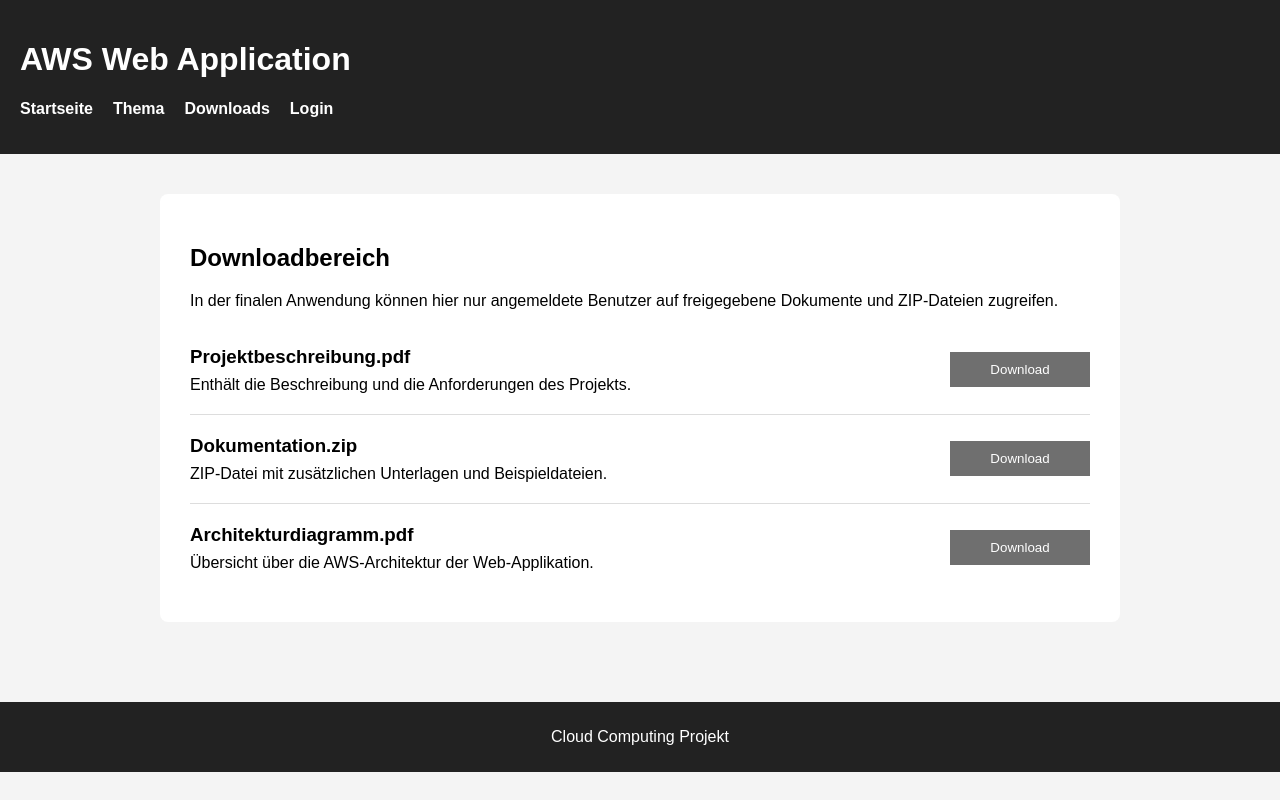
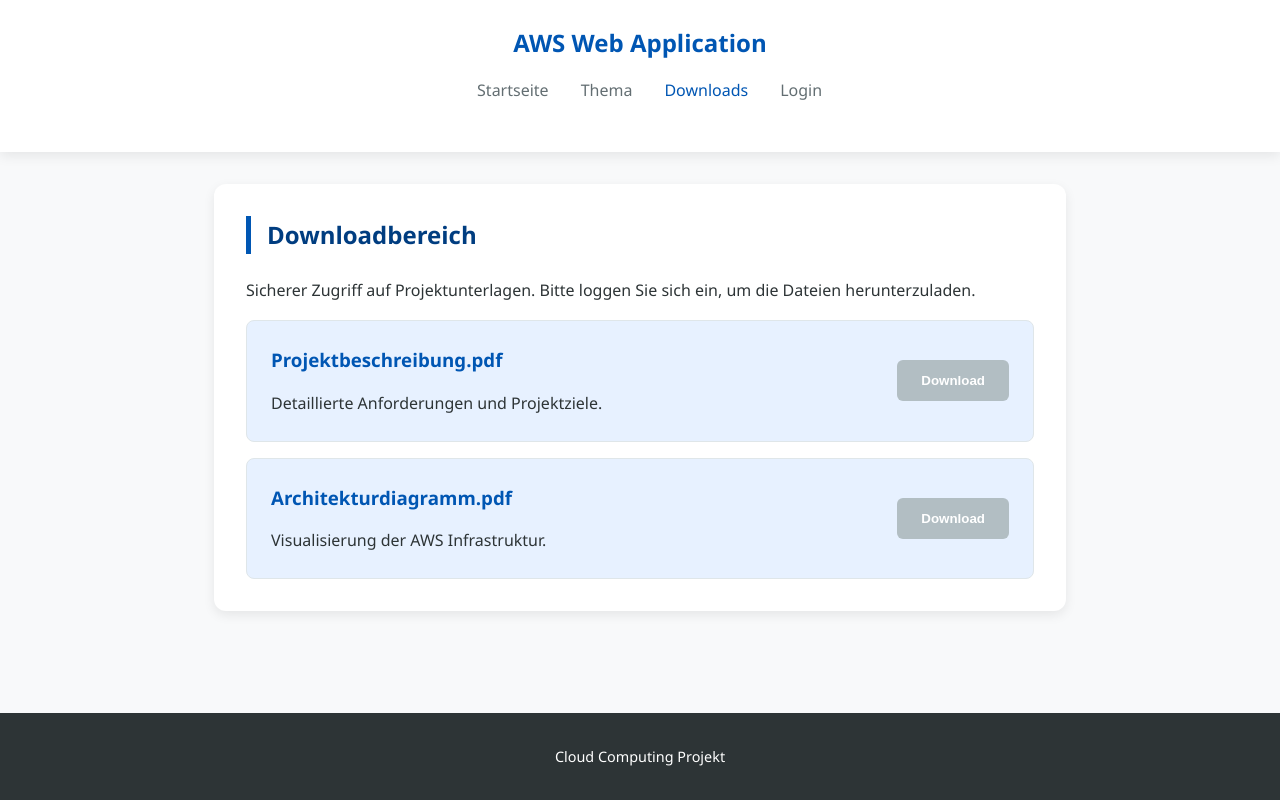
Before and after one commit to dmc141592/aws-webapp, a website: page public/html/downloads.html in a window 1280 px wide. Drawn offline with Linux system fonts and the light colour scheme.

Commit message:
Layout angepasst

```diff
--- a/public/css/style.css
+++ b/public/css/style.css
@@ -1,158 +1,193 @@
-body {
-
-font-family: Arial, sans-serif;
-margin: 0;
-background: #f4f4f4;
-
+/* Grundlegende Einstellungen */
+:root {
+    --primary-blue: #0056b3;
+    --light-blue: #e7f1ff;
+    --dark-blue: #003d80;
+    --bg-white: #ffffff;
+    --text-black: #2d3436;
+    --text-gray: #636e72;
+    --border-color: #dfe6e9;
+    --shadow: 0 4px 12px rgba(0, 0, 0, 0.08);
+    --transition: all 0.3s ease;
 }
 
+* {
+    box-sizing: border-box;
+    margin: 0;
+    padding: 0;
+}
+
+body {
+    font-family: 'Segoe UI', Roboto, Helvetica, Arial, sans-serif;
+    line-height: 1.6;
+    color: var(--text-black);
+    background-color: #f8f9fa;
+    display: flex;
+    flex-direction: column;
+    min-height: 100vh;
+}
+
+/* Header & Navigation */
 header {
+    background-color: var(--bg-white);
+    box-shadow: var(--shadow);
+    padding: 1.5rem 2rem;
+    position: sticky;
+    top: 0;
+    z-index: 1000;
+}
 
-background: #222;
-color: white;
-padding: 20px;
-
+header h1 {
+    color: var(--primary-blue);
+    font-size: 1.5rem;
+    margin-bottom: 1rem;
+    text-align: center;
 }
 
 nav ul {
-
     list-style: none;
     display: flex;
-gap: 20px;
-padding: 0;
-
+    justify-content: center;
+    gap: 2rem;
 }
 
 nav a {
-
-color: white;
     text-decoration: none;
-font-weight: bold;
-
+    color: var(--text-gray);
+    font-weight: 500;
+    transition: var(--transition);
 }
 
-main {
-
-padding: 40px;
-
+nav a:hover, nav a.active {
+    color: var(--primary-blue);
 }
 
-.hero {
-
-background: white;
-padding: 30px;
-border-radius: 8px;
-
+/* Main Content Area */
+main {
+    flex: 1;
+    max-width: 900px;
+    margin: 2rem auto;
+    padding: 0 1.5rem;
+    width: 100%;
 }
 
-footer {
-
-margin-top: 40px;
-background: #222;
-color: white;
-padding: 10px;
-text-align: center;
-
+section {
+    background: var(--bg-white);
+    padding: 2rem;
+    border-radius: 12px;
+    box-shadow: var(--shadow);
+    margin-bottom: 2rem;
 }
 
-.login-container{
-
-max-width:400px;
-margin:auto;
-background:white;
-padding:30px;
-border-radius:8px;
-
+h2 {
+    color: var(--dark-blue);
+    margin-bottom: 1.5rem;
+    border-left: 5px solid var(--primary-blue);
+    padding-left: 1rem;
 }
 
-.login-container form{
-
-display:flex;
-flex-direction:column;
-gap:10px;
-
+h3 {
+    margin-bottom: 1rem;
+    color: var(--primary-blue);
 }
 
-.login-container input{
-
-padding:10px;
-font-size:16px;
-
+/* Listen-Styling */
+ul {
+    padding-left: 1.2rem;
+    margin-bottom: 1rem;
 }
 
-.login-container button{
-
-margin-top:10px;
-padding:10px;
-background:#333;
-color:white;
-border:none;
-cursor:pointer;
-
+li {
+    margin-bottom: 0.5rem;
 }
 
-.login-container button:hover{
-
-background:#555;
-
+/* Cards (Thema & Downloads) */
+.theme-card, .download-card {
+    background: var(--light-blue);
+    border: 1px solid var(--border-color);
+    padding: 1.5rem;
+    border-radius: 8px;
+    margin-top: 1rem;
+    display: flex;
+    justify-content: space-between;
+    align-items: center;
+    transition: var(--transition);
 }
 
-.downloads-container {
-  max-width: 900px;
-  margin: auto;
-  background: white;
-  padding: 30px;
-  border-radius: 8px;
+.theme-card {
+    display: block; /* Für Text-Content */
+    background: var(--bg-white);
+}
+
+.download-card:hover {
+    transform: translateY(-2px);
+    box-shadow: var(--shadow);
+}
+
+/* Buttons */
+button, .btn {
+    background-color: var(--primary-blue);
+    color: white;
+    border: none;
+    padding: 0.8rem 1.5rem;
+    border-radius: 6px;
+    cursor: pointer;
+    font-weight: 600;
+    transition: var(--transition);
+}
+
+button:hover:not(:disabled) {
+    background-color: var(--dark-blue);
+}
+
+button:disabled {
+    background-color: #b2bec3;
+    cursor: not-allowed;
+}
+
+/* Formulare (Login) */
+form {
+    display: flex;
+    flex-direction: column;
+}
+
+label {
+    margin-bottom: 0.5rem;
+    font-weight: 600;
+}
+
+input {
+    padding: 0.8rem;
+    margin-bottom: 1.5rem;
+    border: 1px solid var(--border-color);
+    border-radius: 6px;
+    outline: none;
+}
+
+input:focus {
+    border-color: var(--primary-blue);
+}
+
+/* Footer */
+footer {
+    text-align: center;
+    padding: 2rem;
+    background: var(--text-black);
+    color: var(--bg-white);
+    font-size: 0.9rem;
+}
+
+/* Mobile Anpassung */
+@media (max-width: 600px) {
+    nav ul {
+        flex-direction: column;
+        align-items: center;
+        gap: 0.5rem;
     }
 
     .download-card {
-  display: flex;
-  justify-content: space-between;
-  align-items: center;
-  gap: 20px;
-  padding: 20px 0;
-  border-bottom: 1px solid #ddd;
+        flex-direction: column;
+        text-align: center;
+        gap: 1rem;
     }
-
-.download-card:last-child {
-  border-bottom: none;
 }
-
-.download-info h3 {
-  margin: 0 0 8px 0;
-}
-
-.download-info p {
-  margin: 0;
-}
-
-.download-card button {
-  min-width: 140px;
-  padding: 10px 14px;
-  border: none;
-  background: #333;
-  color: white;
-  cursor: not-allowed;
-}
-
-.download-card button:disabled {
-  opacity: 0.7;
-}
-
-
-.theme-container {
-  max-width: 900px;
-  margin: auto;
-  background: white;
-  padding: 30px;
-  border-radius: 8px;
-  margin-bottom: 20px;
-}
-
-.theme-card {
-  max-width: 900px;
-  margin: 0 auto 20px auto;
-  background: white;
-  padding: 25px;
-  border-radius: 8px;
-}
--- a/public/html/downloads.html
+++ b/public/html/downloads.html
@@ -3,54 +3,42 @@
 <head>
     <meta charset="UTF-8">
     <meta name="viewport" content="width=device-width, initial-scale=1.0">
+    <link rel="stylesheet" href="/css/style.css">
     <title>Downloads - AWS Web Application</title>
-  <link rel="stylesheet" href="/css/style.css">
+
 </head>
 <body>
-
     <header>
         <h1>AWS Web Application</h1>
-
         <nav>
             <ul>
                 <li><a href="/">Startseite</a></li>
                 <li><a href="/thema">Thema</a></li>
-        <li><a href="/downloads">Downloads</a></li>
+                <li><a href="/downloads" class="active">Downloads</a></li>
                 <li><a href="/login">Login</a></li>
             </ul>
         </nav>
     </header>
 
     <main>
-    <section class="downloads-container">
+        <section>
             <h2>Downloadbereich</h2>
-      <p>
-        In der finalen Anwendung können hier nur angemeldete Benutzer
-        auf freigegebene Dokumente und ZIP-Dateien zugreifen.
-      </p>
+            <p>Sicherer Zugriff auf Projektunterlagen. Bitte loggen Sie sich ein, um die Dateien herunterzuladen.</p>
 
             <div class="download-card">
                 <div class="download-info">
                     <h3>Projektbeschreibung.pdf</h3>
-          <p>Enthält die Beschreibung und die Anforderungen des Projekts.</p>
+                    <p>Detaillierte Anforderungen und Projektziele.</p>
                 </div>
-        <button type="button" disabled>Download</button>
-      </div>
-
-      <div class="download-card">
-        <div class="download-info">
-          <h3>Dokumentation.zip</h3>
-          <p>ZIP-Datei mit zusätzlichen Unterlagen und Beispieldateien.</p>
-        </div>
-        <button type="button" disabled>Download</button>
+                <button type="button" disabled title="Login erforderlich">Download</button>
             </div>
 
             <div class="download-card">
                 <div class="download-info">
                     <h3>Architekturdiagramm.pdf</h3>
-          <p>Übersicht über die AWS-Architektur der Web-Applikation.</p>
+                    <p>Visualisierung der AWS Infrastruktur.</p>
                 </div>
-        <button type="button" disabled>Download</button>
+                <button type="button" disabled title="Login erforderlich">Download</button>
             </div>
         </section>
     </main>
@@ -58,6 +46,5 @@
     <footer>
         <p>Cloud Computing Projekt</p>
     </footer>
-
 </body>
 </html>
```
Also changed, not shown: public/html/index.html (+8 -56 lines), public/html/login.html (+7 -44 lines), public/html/thema.html (+39 -42 lines), server.js (+52 -26 lines). Lines whose indentation alone changed are shown as unchanged.
